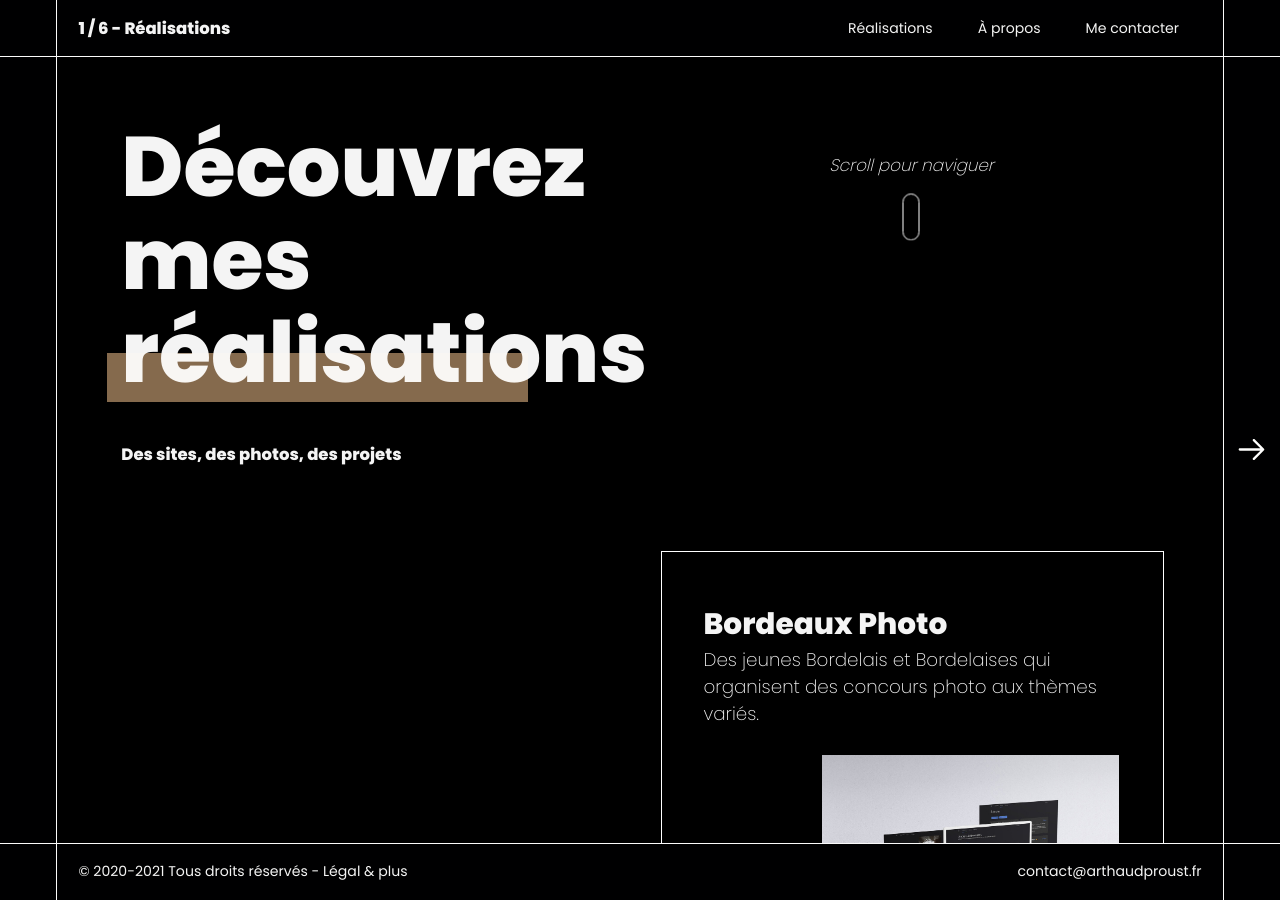
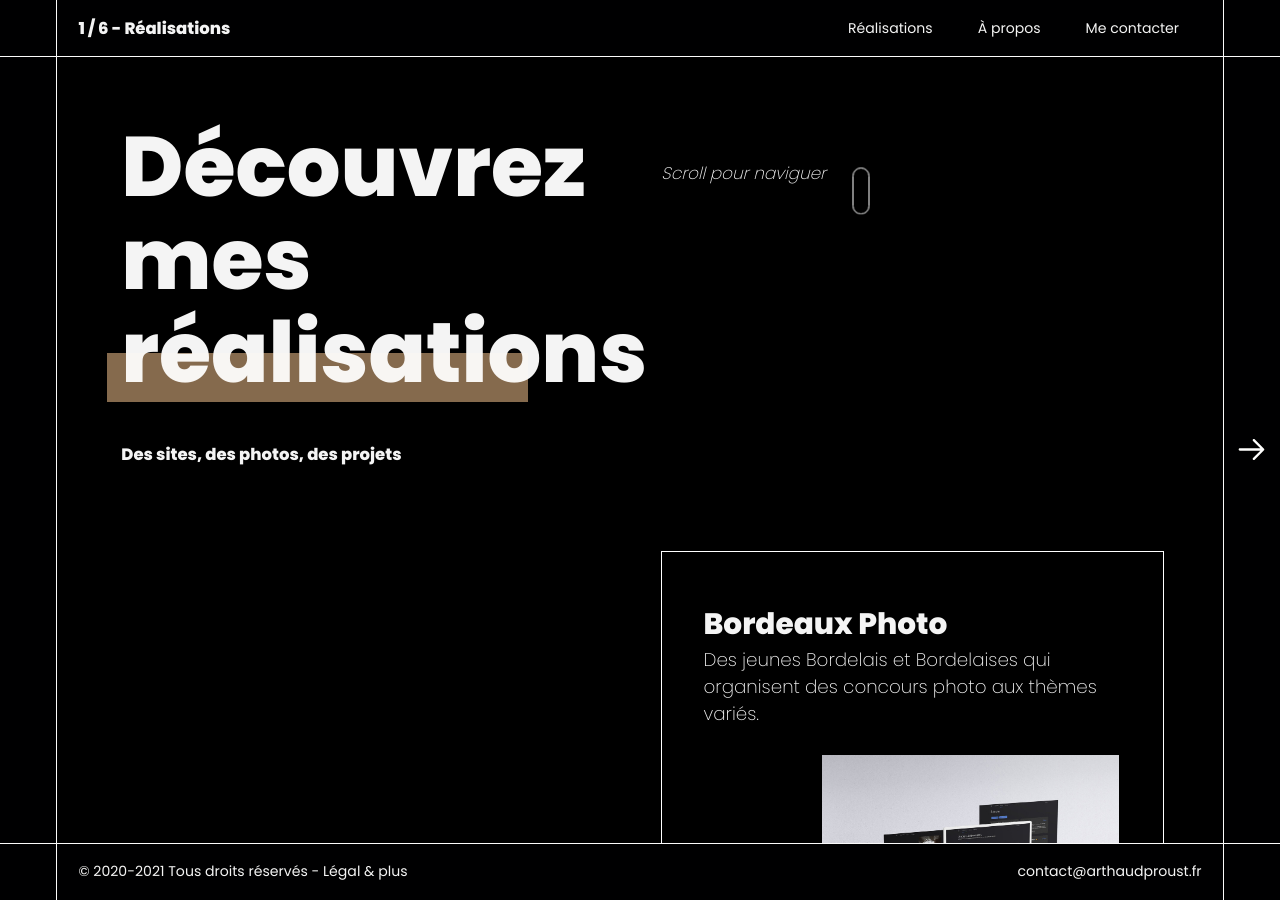
Before and after one commit to arthaud-proust-archive/fr.arthaudproust, a Jekyll site: the page built from index.html, in a window 1280 px wide. Built offline with Jekyll 4.4.1, drawn with Linux system fonts in a browser that asks for light colours.

Commit message:
fix vertical scroll info

```diff
--- a/_sass/_juicy-effects.scss
+++ b/_sass/_juicy-effects.scss
@@ -81,7 +81,8 @@
 .swipe-indication-vertical {
     width: 100%;
     display: flex;
-    flex-direction: column;
+    gap: 10px;
+    flex-direction: row ;
     align-items: center;
 }
 .swipe-animation {
--- a/js/app.js
+++ b/js/app.js
@@ -113,12 +113,10 @@ window.addEventListener('DOMContentLoaded', function() {
             if(mainSwiper.slides.length>0 && !mainSwiper.isBeginning) mainSwiper.slidePrev();
         });
         sectionSwiper.on("reachEnd", function(e) {
-            console.log(mainSwiper);
             if(mainSwiper.slides.length>0 && !mainSwiper.isEnd) mainSwiper.slideNext();
         });
 
         sectionSwiper.on("slideChange", function(e) {
-            console.log(this);
             // e.activeIndex
             // try {
             //     const section = e.el.closest('section');
@@ -140,12 +138,13 @@ window.addEventListener('DOMContentLoaded', function() {
                 const card = e.el.querySelectorAll('.swiper-slide')[newI];
                 if(!card) throw new Error();
                 const imgName = card.dataset.cover;
-                console.log(imgName);
                 if(!imgName) throw new Error();
                 const img = imageCoverContainer.querySelector(`#sic-${imgName}`);
                 img.classList.remove('d-none');
             } catch(e) {
-                document.getElementById('section-image-cover-container').querySelector(`#sic-preview`).classList.remove('d-none');
+                try {
+                    document.getElementById('section-image-cover-container').querySelector(`#sic-preview`).classList.remove('d-none');
+                }catch(e){}
             }
         })
     } catch(e){}
@@ -155,7 +154,6 @@ window.addEventListener('DOMContentLoaded', function() {
 
 
     const updateMainScroll = function (e) {
-        console.log('szszzzz');
         refreshPageArrows();
 
         if(mainSwiper.slides.length > 0) {
@@ -167,15 +165,11 @@ window.addEventListener('DOMContentLoaded', function() {
                 mainSwiper.slides[mainSwiper.activeIndex].contains(sectionSwiper.el)
             ){
                 if(sectionSwiper.isBeginning) {
-                    console.log('at beginning');
                     try{sectionSwiper.slideNext();}catch(e){}
                 }
                 if(sectionSwiper.isEnd) {
-                    console.log('at end');
-                    console.log('at beginning');
                     try{sectionSwiper.slidePrev();}catch(e){}
                 }
-                console.log('?');
                 mainSwiper.mousewheel.disable();
             }else {
                 mainSwiper.mousewheel.enable();
@@ -225,7 +219,6 @@ window.addEventListener('DOMContentLoaded', function() {
     }
 
     function refreshPageArrows() {
-        console.log(mainSwiper);
         pageArrows.left.classList.toggle('hidden', mainSwiper.isBeginning);
         pageArrows.right.classList.toggle('hidden', mainSwiper.isEnd || (mainSwiper.isBeginning && mainSwiper.slides.length===0));
     }
```
Also changed, not shown: 10 other files.
